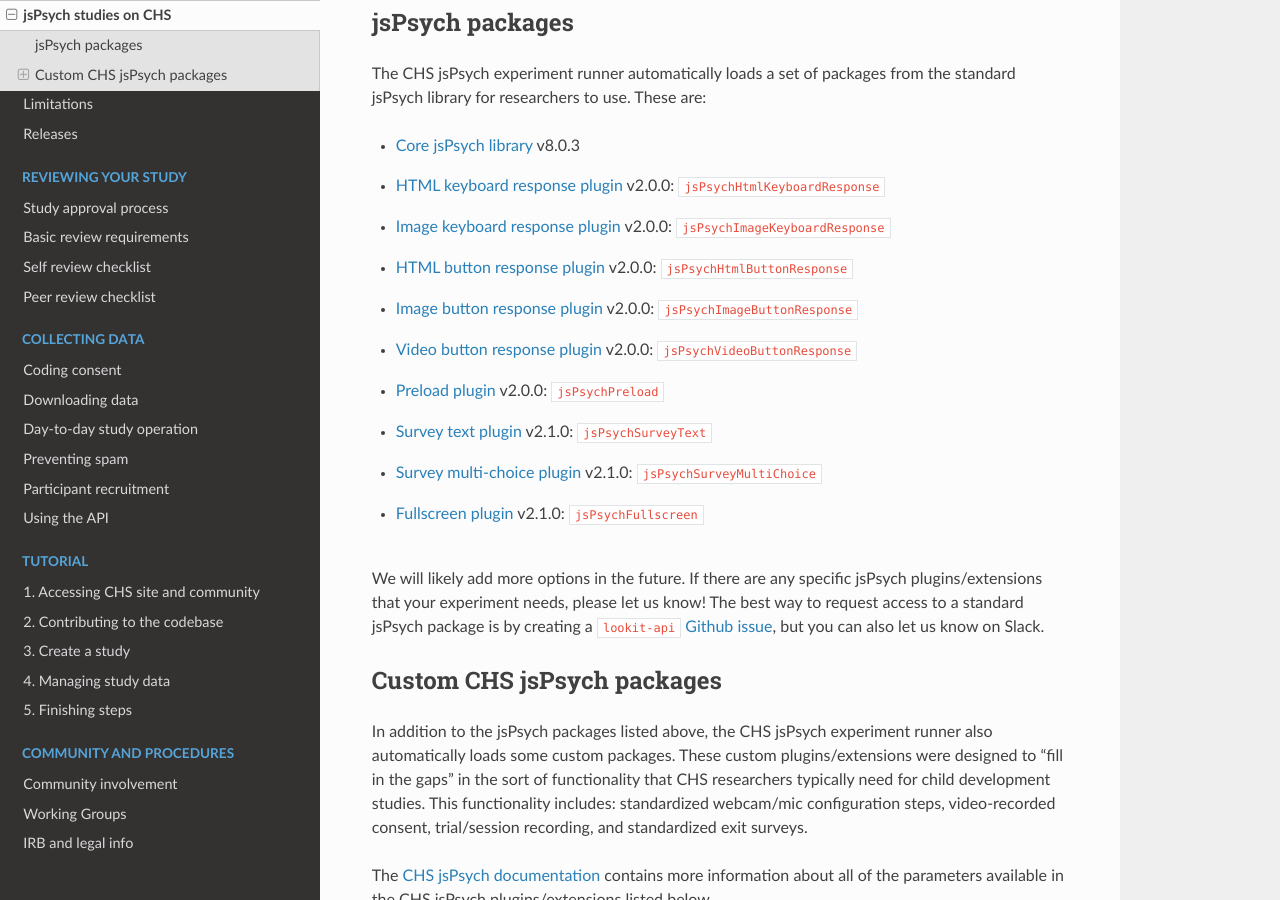
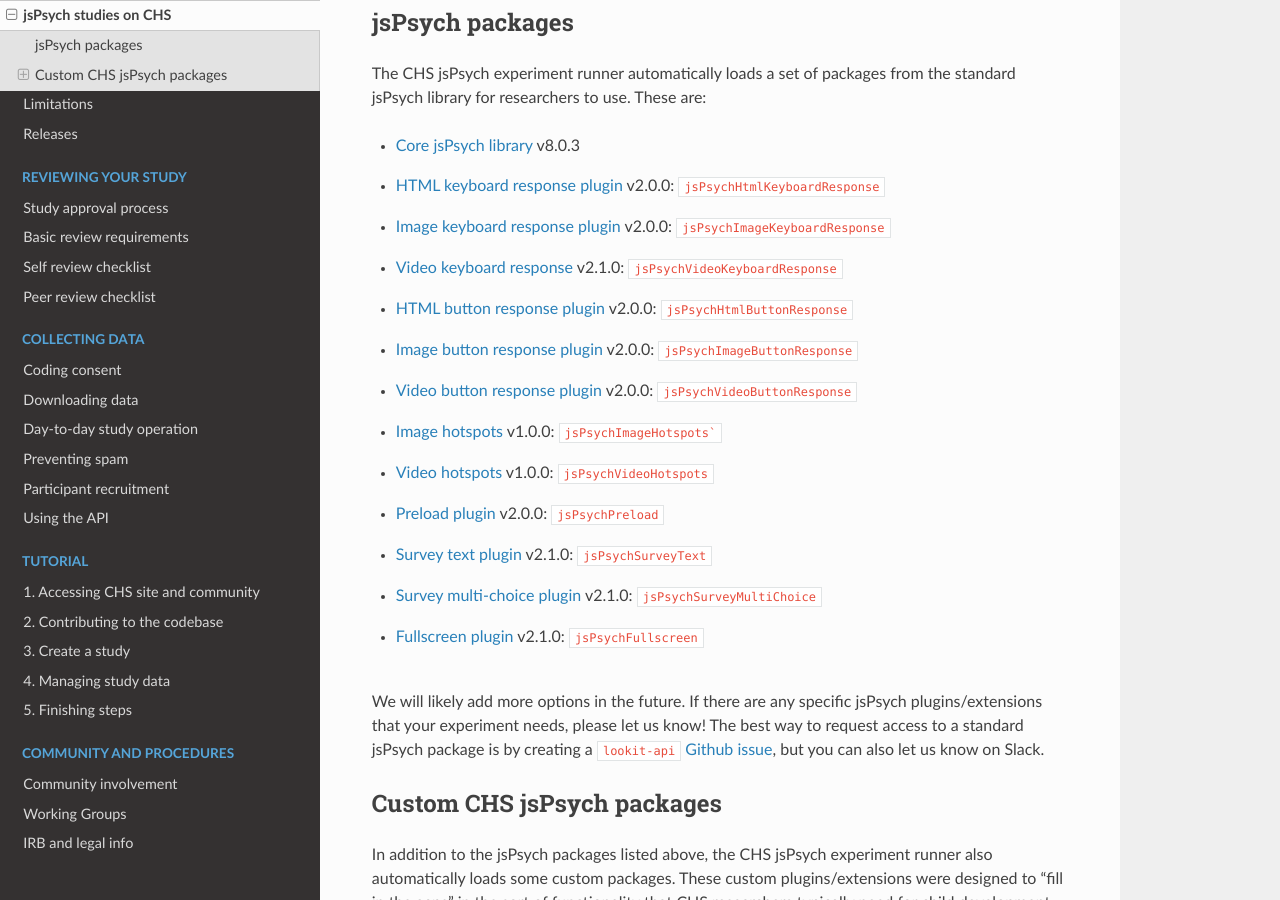
Before and after one commit to lookit/lookit-docs, a Sphinx documentation site: the page built from docs/source/researchers-jspsych-intro.rst, in a window 1280 px wide and 900 px high, scrolled down 530 px. Built offline with Sphinx 7.4.7 and the Read the Docs theme 3.1.0, drawn with Linux system fonts in a browser that asks for light colours.

Commit message:
add jsPsych plugins: video-keyboard-response, image-hotspots, video-hotspots

````diff
--- a/docs/source/researchers-jspsych-intro.rst
+++ b/docs/source/researchers-jspsych-intro.rst
@@ -21,9 +21,12 @@
 - `Core jsPsych library <https://www.jspsych.org/v8/>`__ v8.0.3
 - `HTML keyboard response plugin <https://www.jspsych.org/v8/plugins/html-keyboard-response/>`__ v2.0.0: ``jsPsychHtmlKeyboardResponse``
 - `Image keyboard response plugin <https://www.jspsych.org/v8/plugins/image-keyboard-response/>`__ v2.0.0: ``jsPsychImageKeyboardResponse``
+- `Video keyboard response <https://www.jspsych.org/latest/plugins/video-keyboard-response/>`__ v2.1.0: ``jsPsychVideoKeyboardResponse``
 - `HTML button response plugin <https://www.jspsych.org/v8/plugins/html-button-response>`__ v2.0.0: ``jsPsychHtmlButtonResponse``
 - `Image button response plugin <https://www.jspsych.org/v8/plugins/image-button-response/>`__ v2.0.0: ``jsPsychImageButtonResponse``
 - `Video button response plugin <https://www.jspsych.org/v8/plugins/video-button-response/>`__ v2.0.0: ``jsPsychVideoButtonResponse``
+- `Image hotspots <https://github.com/jspsych/jspsych-contrib/blob/main/packages/plugin-image-hotspots/docs/plugin-image-hotspots.md>`__ v1.0.0: ``jsPsychImageHotspots```
+- `Video hotspots <https://github.com/jspsych/jspsych-contrib/blob/main/packages/plugin-video-hotspots/docs/plugin-video-hotspots.md>`__ v1.0.0: ``jsPsychVideoHotspots``
 - `Preload plugin <https://www.jspsych.org/v8/plugins/preload/>`__ v2.0.0: ``jsPsychPreload``
 - `Survey text plugin <https://www.jspsych.org/latest/plugins/survey-text/>`__ v2.1.0: ``jsPsychSurveyText``
 - `Survey multi-choice plugin <https://www.jspsych.org/latest/plugins/survey-multi-choice/>`__ v2.1.0: ``jsPsychSurveyMultiChoice``
````
